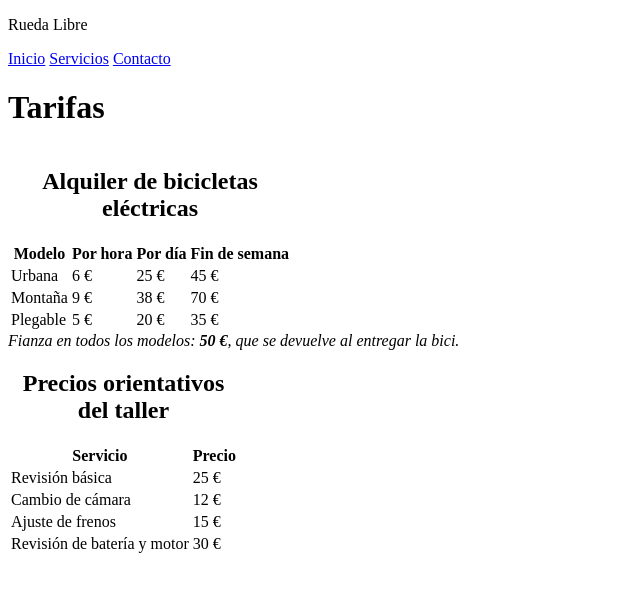
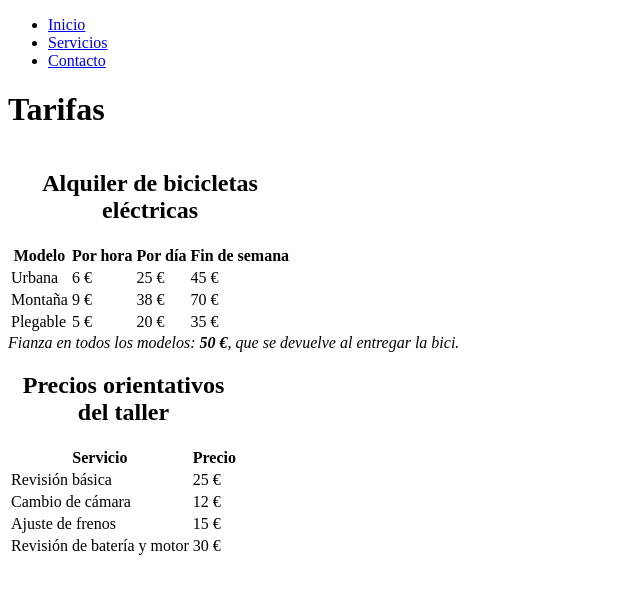
Before and after one commit to trunken12/rueda-libre, a plain HTML site: page plantilla-repositorio/tarifas.html in a window 1280 px wide. Shown: the whole page, without its empty margins (0-640 px from the left). Drawn offline with Linux system fonts and the light colour scheme.

Commit message:
Actualiza la pagina de tarifas
Co-authored-by: Copilot <223556219+Copilot@users.noreply.github.com>

```diff
--- a/plantilla-repositorio/tarifas.html
+++ b/plantilla-repositorio/tarifas.html
@@ -9,23 +9,23 @@
   <meta charset="utf-8">
   <meta name="viewport" content="width=device-width, initial-scale=1">
   <!-- TODO: título único y descriptivo, por ejemplo «Tarifas · Rueda Libre» -->
-  <title>Tarifas · Rueda Libre</title>
+  <title>Tarifas</title>
   <!-- TODO (sesión 8): enlaza aquí tu hoja de estilos -->
 </head>
 <body>
   <header>
 
     <!-- TODO: nombre o logo del negocio -->
-    <p>Rueda Libre</p>
 
     <nav aria-label="Principal">
       <!-- TODO (sesión 4): convierte el menú en una lista de enlaces -->
-      <a href="index.html">Inicio</a>
-      <a href="servicios.html">Servicios</a>
-      <a href="contacto.html">Contacto</a>
+       <ul>
+        <li><a href="index.html">Inicio</a></li>
+        <li><a href="servicios.html">Servicios</a></li>
+        <li><a href="contacto.html">Contacto</a></li>
+      </ul>
     </nav>
   </header>
-
 
   <main>
     <!-- TODO: un único h1 con el título de la página -->
@@ -65,7 +65,8 @@
       </tr>
     </tbody>
 
-
+  </table>
+<em> Fianza en todos los modelos: <strong>50 €</strong>, que se devuelve al entregar la bici.</em>
 
 
 
@@ -96,8 +97,8 @@
         <td>30 €</td>
       </tr>
     </tbody>
+  </table>
 
-  <em> Fianza en todos los modelos: <strong>50 €</strong>, que se devuelve al entregar la bici.</em>
 
   <footer>
     <!-- TODO: dirección, teléfono (tel:) y correo (mailto:) -->
```
